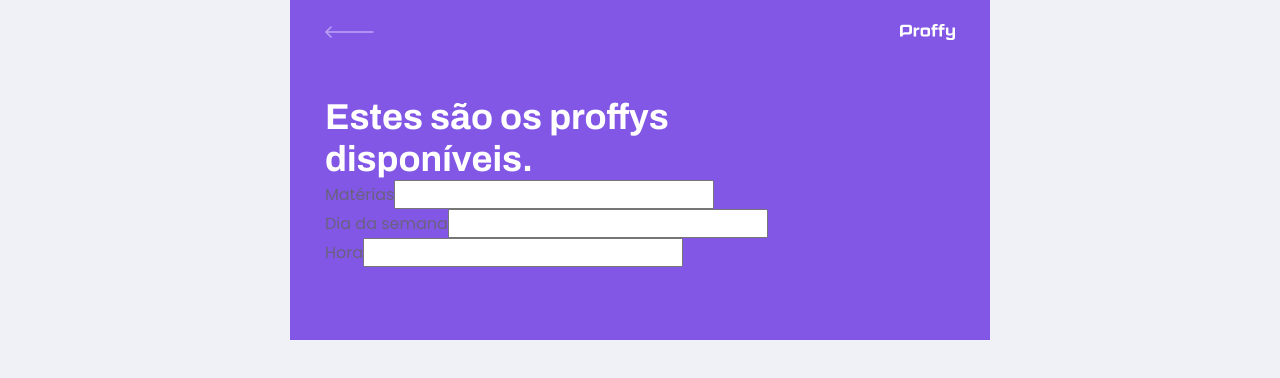
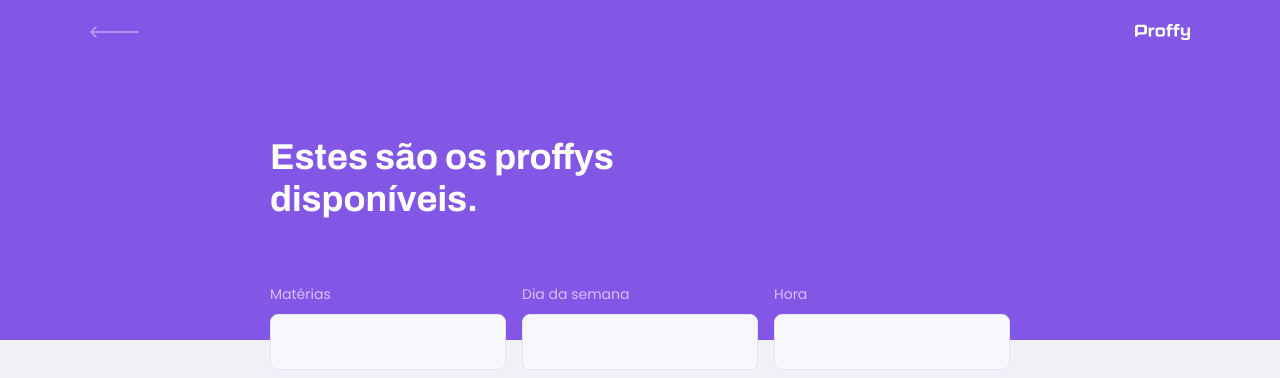
Before and after one commit to Iann-rst/Proffys, a React (Create React App) app in the folder web/: page /study in a window 1280 px wide. Shown: the top 378 px of the page. Built offline with nearby package versions, Linux system fonts and the light colour scheme; the HTML template or start-up script is replaced by a standard one.

Commit message:
Estilização da página Study (TeacherList)

```diff
--- a/web/src/pages/TeacherList/styles.css
+++ b/web/src/pages/TeacherList/styles.css
@@ -3,44 +3,63 @@
   height: 100vh;
 }
 
-.page-header{
-  display: flex;
-  flex-direction: column;
-  background-color: var(--color-primary);
+#search-teachers{
+  margin-top: 3.2rem;
 }
 
-.page-header .top-bar-container{
-  width: 90%;
-  margin: 0 auto;
-  display: flex;
-  justify-content: space-between;
-  align-items: center;
+#search-teachers label{
   color: var(--color-text-in-primary);
-  padding: 1.6rem 0;
 }
 
-.page-header .top-bar-container a{
-  height: 3.2rem;
-  transition:opacity 0.2s;
+#search-teachers .input-block{
+  position: relative;
 }
 
-.page-header .top-bar-container a:hover{
-  opacity: 0.6;
+#search-teachers .input-block + .input-block{
+  margin-top: 1.4rem;
 }
 
-.page-header .top-bar-container > img {
-  height: 1.6rem;
+#search-teachers .input-block label{
+  font-size: 1.4rem;
 }
 
-.page-header .header-content{
-  width: 90%;
-  margin: 0 auto;
-  position: relative;
-  margin: 3.2rem auto;
+#search-teachers .input-block input{
+  width: 100%;
+  height: 5.6rem;
+  margin-top:0.8rem;
+  border-radius: 0.8rem;
+  background: var(--color-input-background);
+  border: 1px solid var(--color-line-in-white);
+  outline: 0;
+  padding: 0 1.6rem;
+  font: 1.6rem Archivo;
 }
 
-.page-header .header-content strong{
-  font: 700 3.6rem Archivo;
-  line-height: 4.2rem;
-  color: var(--color-title-in-primary);
+#search-teachers .input-block:focus-within::after{
+  width: calc(100% -3.2rem);
+  height: 2px;
+  content: '';
+  background: var(--color-primary-light);
+  position: absolute;
+  left: 1.6rem;
+  right: 1.6rem;
+  bottom: 0;
 }
+
+@media (min-width: 700px){
+  #page-teacher-list{
+    max-width: 100%;
+  }
+
+  #search-teachers{
+    display: grid;
+    grid-template-columns: repeat(3, 1fr);
+    column-gap: 16px;
+    position: absolute;
+    bottom: -30px;
+  }
+
+  #search-teachers .input-block + .input-block{
+    margin-top: 0;
+  }
+}
```
